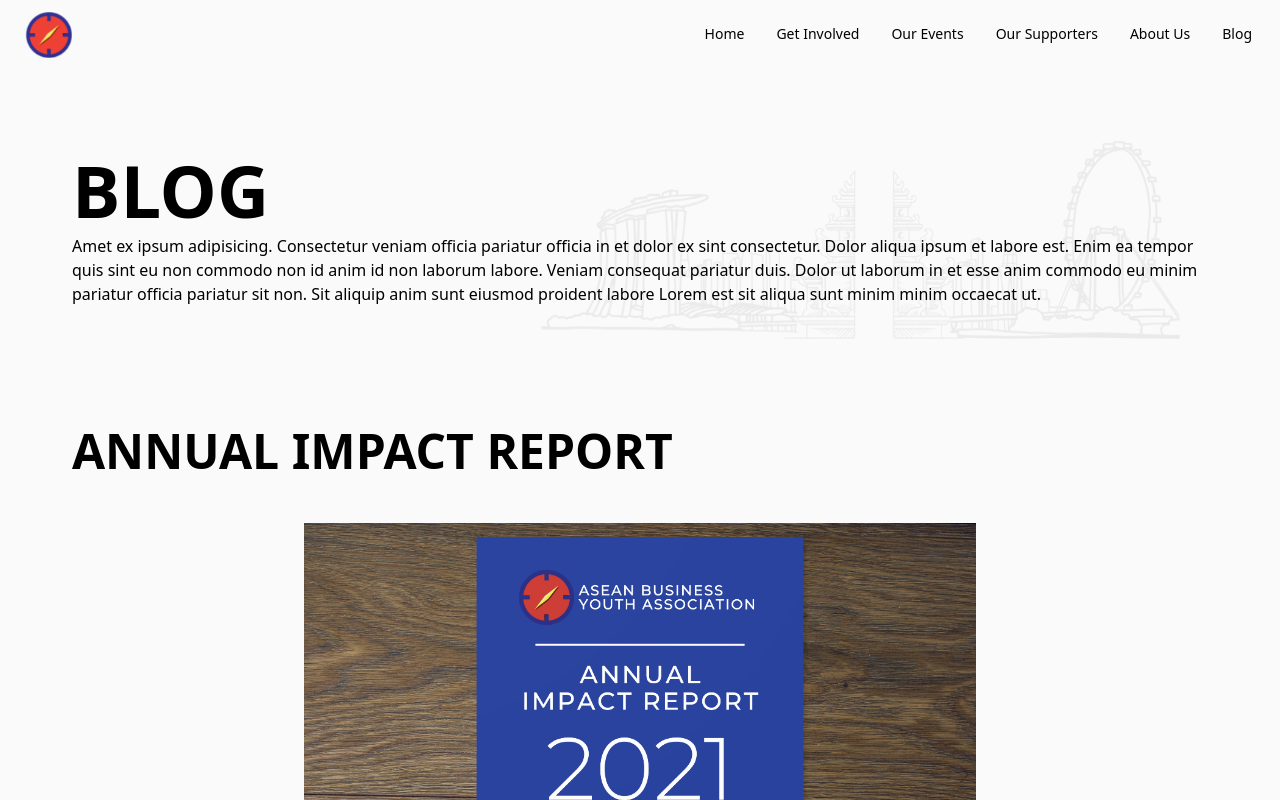
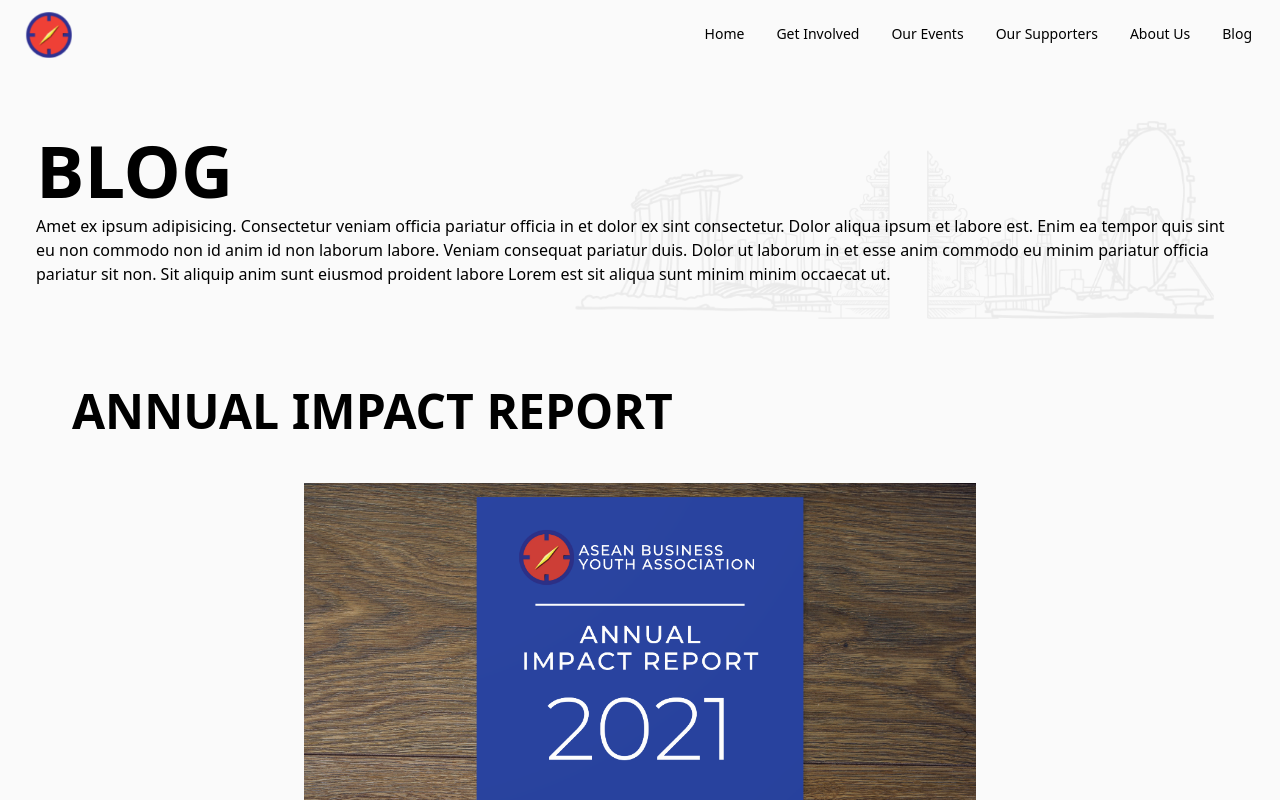
Before and after one commit to aseanbya/ABYAWebsite, a Next.js app: page /blog in a window 1280 px wide. Shown: the top 800 px of the page. Built offline with nearby package versions, Linux system fonts and the light colour scheme.

Commit message:
feat: implement heading1 and heading2

```diff
--- /dev/null
+++ b/src/components/common/Heading1.tsx
@@ -0,0 +1,14 @@
+import type { ReactNode } from "react";
+
+type Heading1Props = {
+    children: ReactNode;
+    className?: string;
+};
+
+export default function Heading1(props: Heading1Props) {
+    return (
+        <h1 className={`pb-4 text-6xl font-bold uppercase sm:pb-0 sm:text-7xl ${props.className}`}>
+            {props.children}
+        </h1>
+    )
+}
--- /dev/null
+++ b/src/components/common/Heading2.tsx
@@ -0,0 +1,14 @@
+import type { ReactNode } from "react";
+
+type Heading2Props = {
+    children: ReactNode;
+    className?: string;
+};
+
+export default function Heading2(props: Heading2Props) {
+    return (
+        <h1 className={`pb-4 text-6xl font-bold uppercase sm:pb-0 sm:text-7xl ${props.className}`}>
+            {props.children}
+        </h1>
+    )
+}
--- a/src/components/common/PageTitleSection.tsx
+++ b/src/components/common/PageTitleSection.tsx
@@ -14,7 +14,7 @@ export default function PageTitleSection({
 }: PageTitleSectionProps) {
     return (
         <ContentContainer>
-            <div className="stack w-full items-center px-9 py-5">
+            <div className="stack w-full items-center">
                 <div>
                     <h1 className="pb-2 text-5xl font-bold uppercase text-black sm:text-7xl ">
                         {title}
--- a/src/components/common/Quotes.tsx
+++ b/src/components/common/Quotes.tsx
@@ -38,7 +38,6 @@ export default function Quotes({ title, cardData }: QuoteComponentProps) {
         >
             <div className="absolute inset-0 h-full w-full bg-black opacity-70"></div>
             <ContentContainer>
-
                 <div className="relative z-10 w-full">
                     <div>
                         <p className="text-center text-5xl font-bold text-brandYellow">
--- a/src/pages/event/index.tsx
+++ b/src/pages/event/index.tsx
@@ -1,4 +1,5 @@
 import ContentContainer from "~/components/common/ContentContainer";
+import Heading1 from "~/components/common/Heading1";
 import PageLayout from "~/components/common/PageLayout";
 import PageTitleSection from "~/components/common/PageTitleSection";
 import ABYAExploreCarousel from "~/components/event/ABYAExploreCarousel";
@@ -101,9 +102,9 @@ export default function event() {
                 </div>
 
                 <div className="flex flex-col sm:flex-row">
-                    <h1 className="pb-4 text-5xl font-bold uppercase sm:pb-0 sm:text-7xl">
+                    <Heading1>
                         ABYA Explore
-                    </h1>
+                    </Heading1>
                     <div className="pl-0 sm:pl-12">
                         <p>
                             ABYA Explore provides a series of sharing and
```
